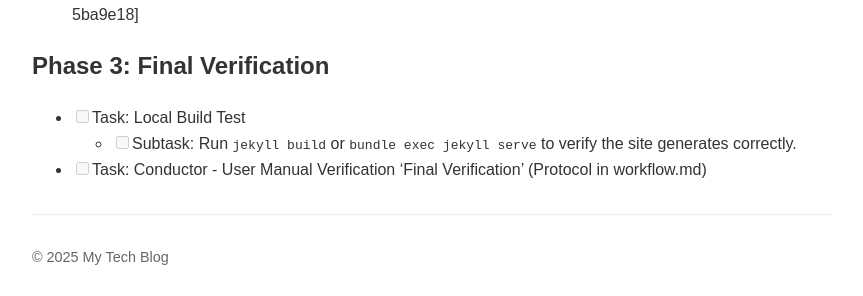
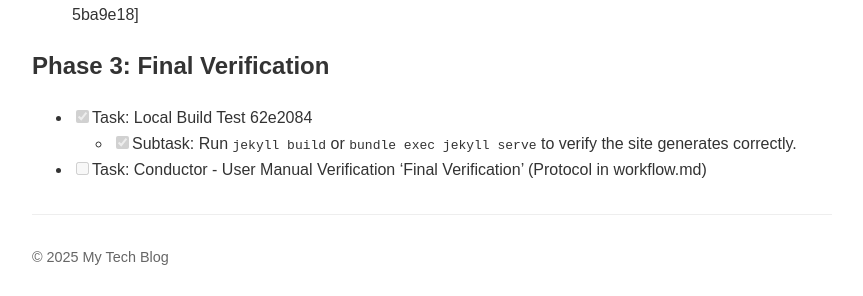
Before and after one commit to geraldagapov/blog, a Jekyll site: the page built from conductor/tracks/jekyll_blog_setup_20251225/plan.md, in a window 1280 px wide. Shown: the part 812-1108 px from the top of the page, without its empty margins (208-1071 px from the left). Built offline with Jekyll 4.4.1, drawn with Linux system fonts in a browser that asks for light colours; our own code applies the rules of GitHub Pages for plain Markdown files; a file with an impossible date is left out.

Commit message:
conductor(plan): Mark task 'Local Build Test' as complete

```diff
--- a/conductor/tracks/jekyll_blog_setup_20251225/plan.md
+++ b/conductor/tracks/jekyll_blog_setup_20251225/plan.md
@@ -24,6 +24,6 @@
 - [x] Task: Conductor - User Manual Verification 'Content Pages' (Protocol in workflow.md) [checkpoint: 5ba9e18]
 
 ## Phase 3: Final Verification
-- [ ] Task: Local Build Test
-    - [ ] Subtask: Run `jekyll build` or `bundle exec jekyll serve` to verify the site generates correctly.
+- [x] Task: Local Build Test 62e2084
+    - [x] Subtask: Run `jekyll build` or `bundle exec jekyll serve` to verify the site generates correctly.
 - [ ] Task: Conductor - User Manual Verification 'Final Verification' (Protocol in workflow.md)
```
